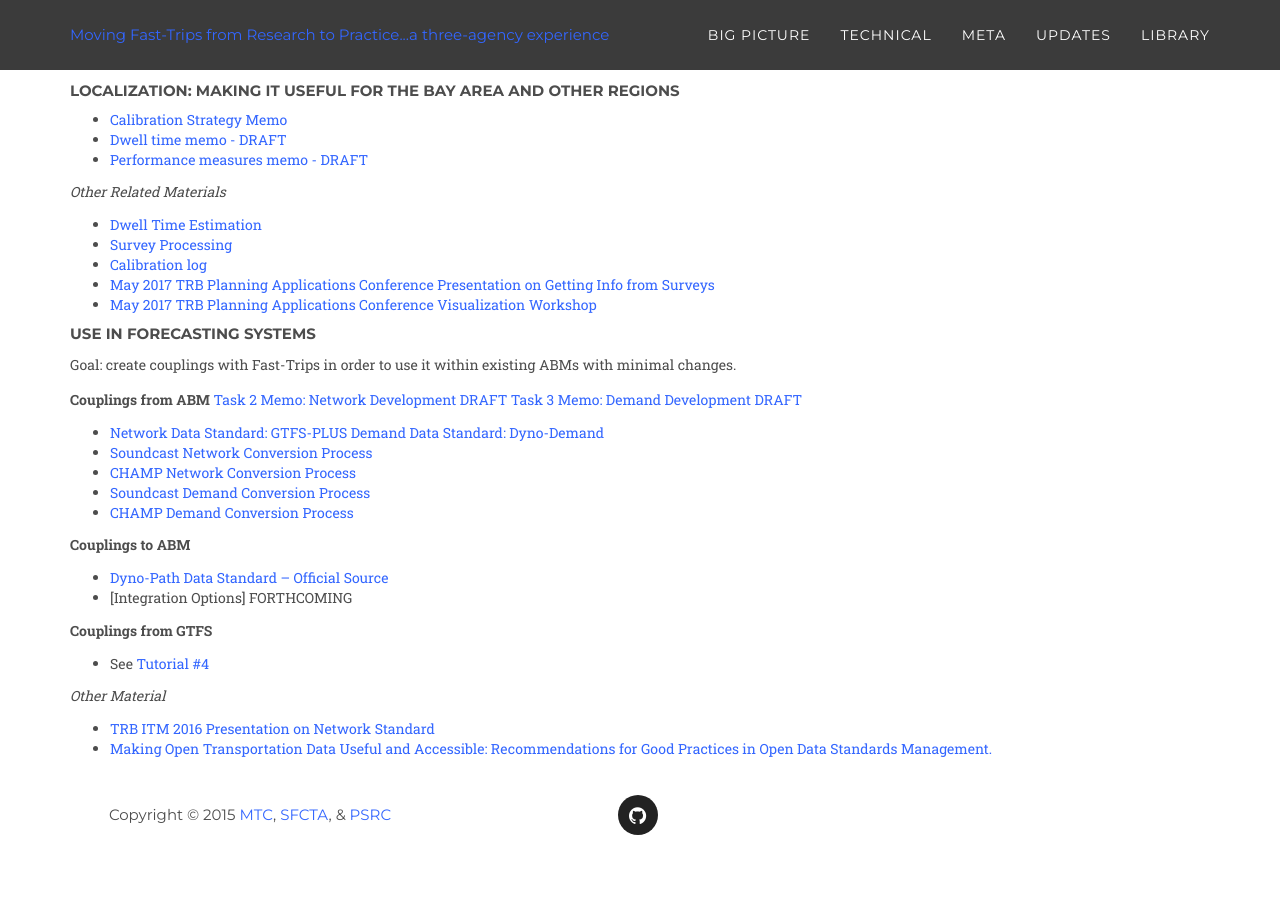
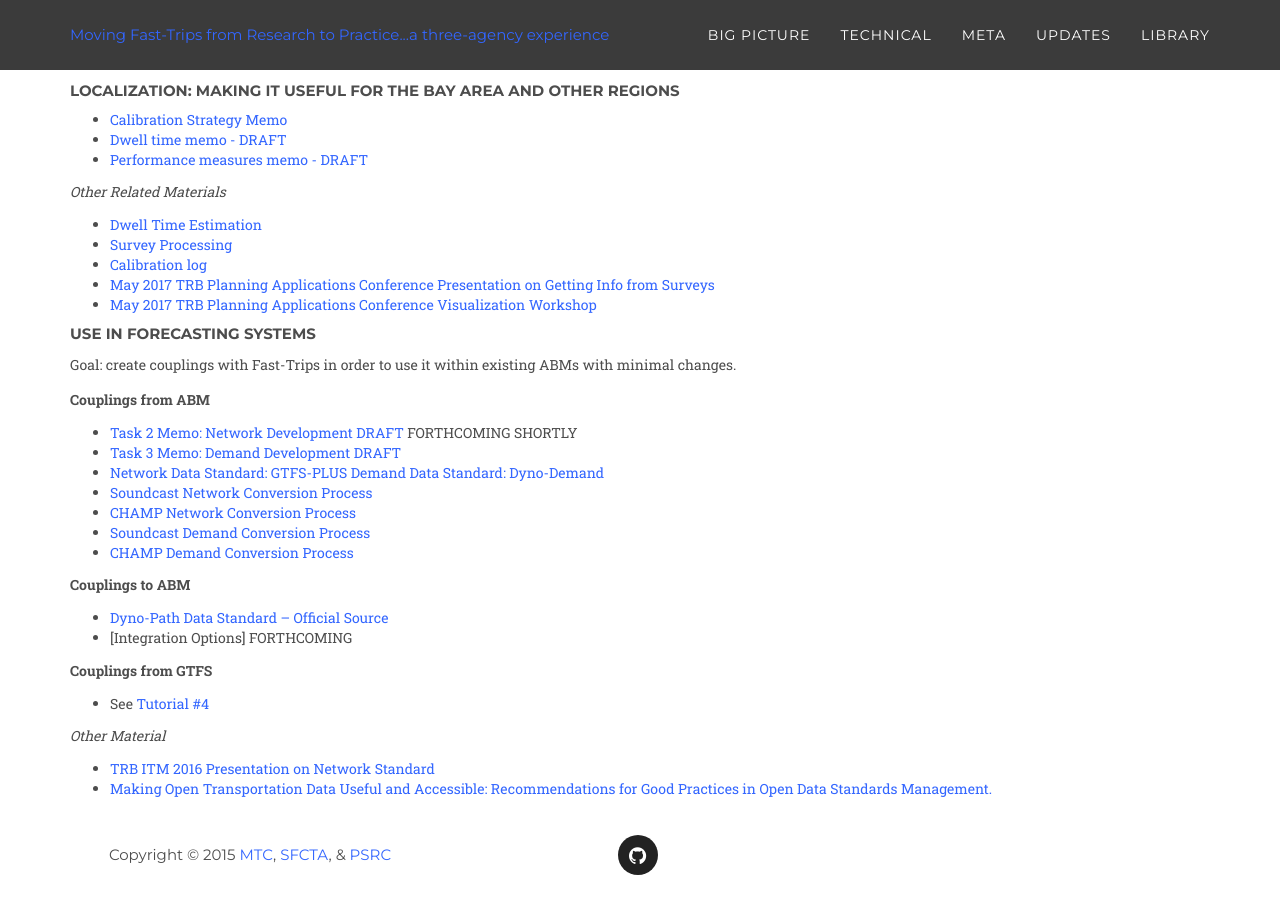
Before and after one commit to BayAreaMetro/fast-trips-project, a Jekyll site: the page built from library/index.md, in a window 1280 px wide and 900 px high, scrolled down 1908 px. Built offline with Jekyll 4.4.1, drawn with Linux system fonts in a browser that asks for light colours; some web fonts are replaced; before the commit the page ends 2768 px from its top, so only the background shows below that.

Commit message:
Bullet list formatting again

```diff
--- a/library/index.md
+++ b/library/index.md
@@ -115,8 +115,9 @@ title: Library
 Goal: create couplings with Fast-Trips in order to use it within existing ABMs with minimal changes.
 
 **Couplings from ABM**
-[Task 2 Memo: Network Development DRAFT]()
-[Task 3 Memo: Demand Development DRAFT](https://mtcdrive.box.com/s/7ybjk1a0d4q96o1j9kc5kgqgv3hkrlmx)
+
+ * [Task 2 Memo: Network Development DRAFT]() FORTHCOMING SHORTLY
+ * [Task 3 Memo: Demand Development DRAFT](https://mtcdrive.box.com/s/7ybjk1a0d4q96o1j9kc5kgqgv3hkrlmx)
  * [Network Data Standard: GTFS-PLUS](http://github.com/osplanning-data-standards/GTFS-PLUS)
 [Demand Data Standard:  Dyno-Demand](https://github.com/osplanning-data-standards/dyno-demand)
  * [Soundcast Network Conversion Process](http://github.com/psrc/fast-trips_network_builder)
```
